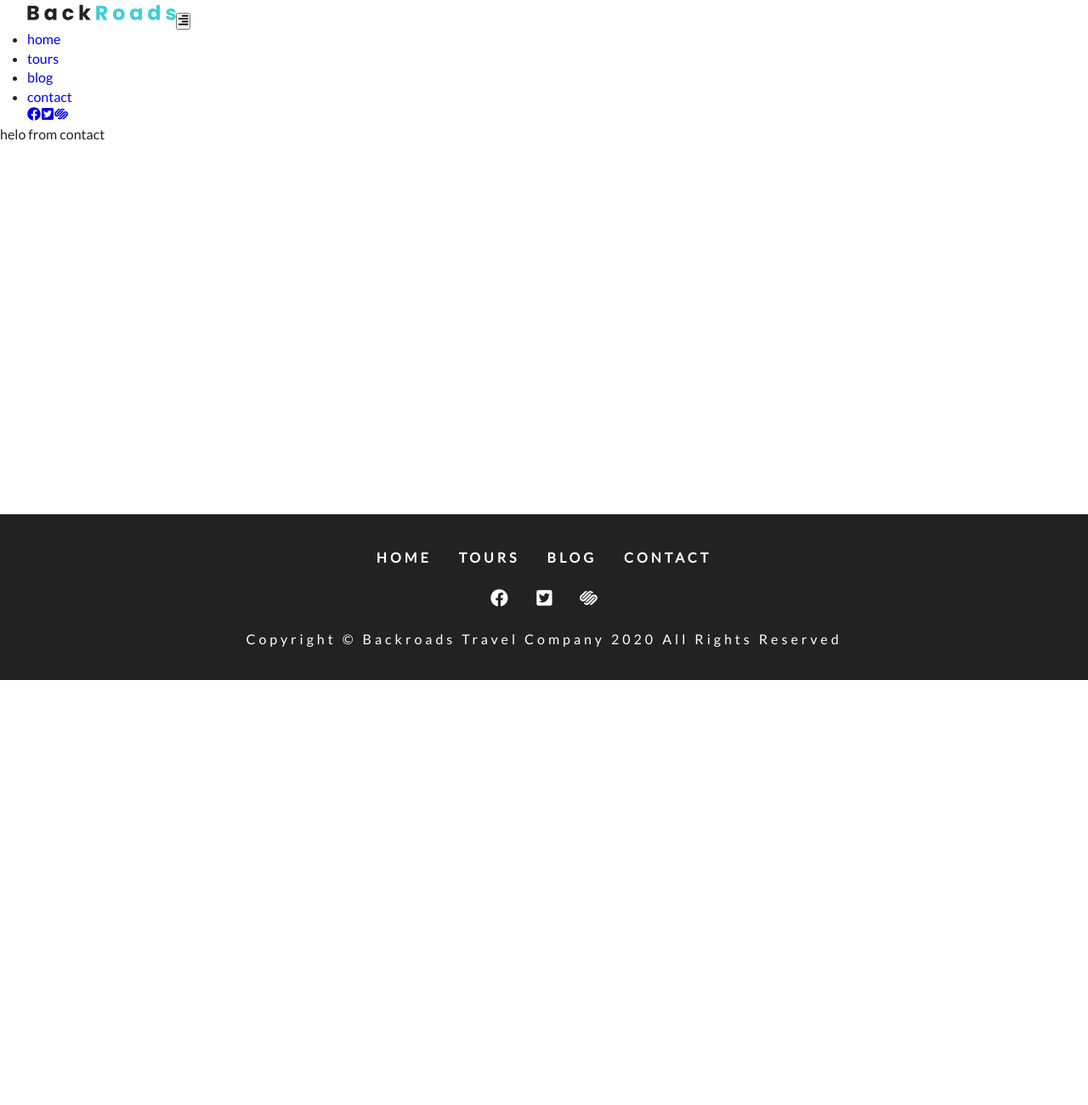
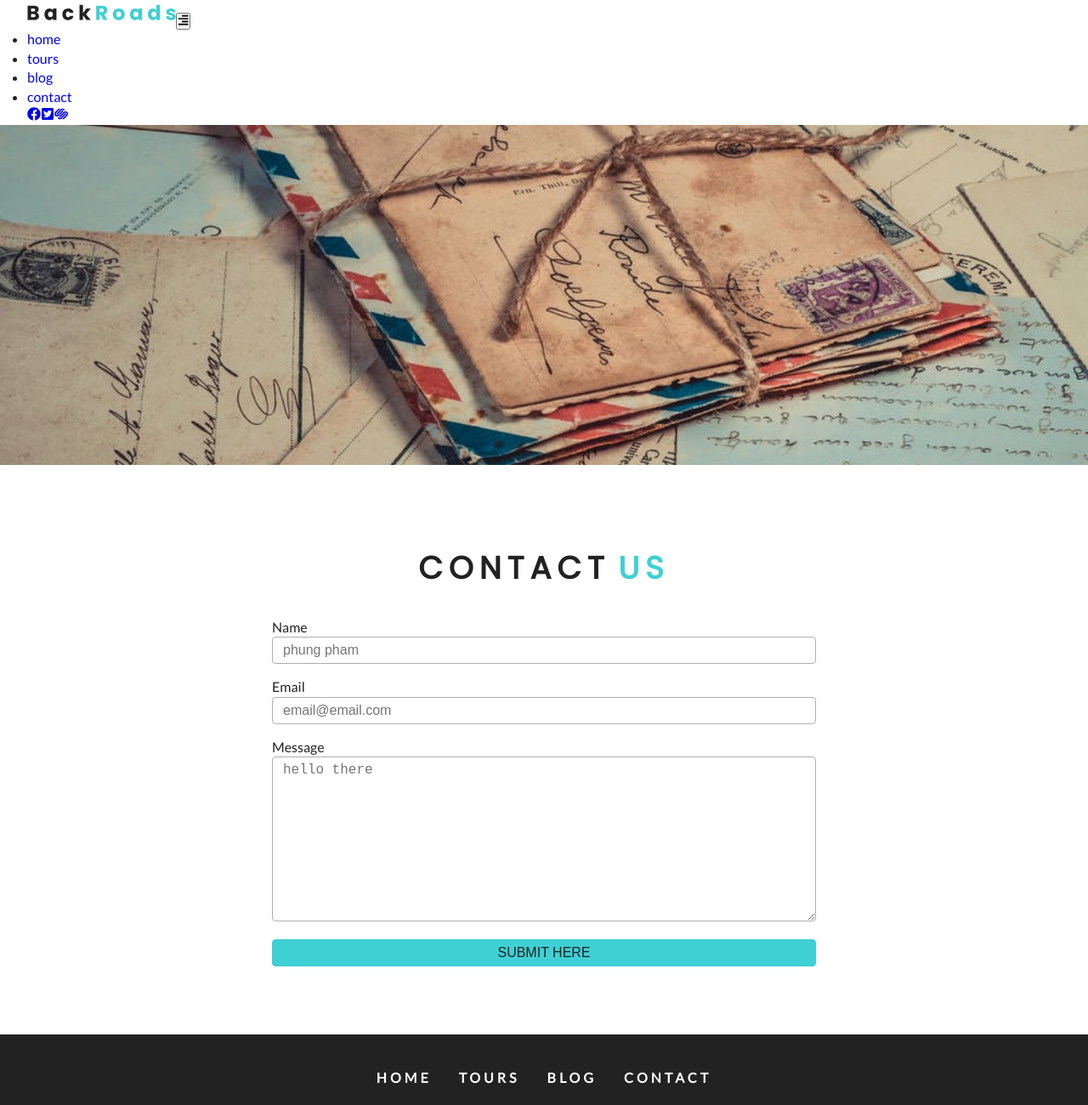
Before and after one commit to phungdpham/back-road-project, a Gatsby site: page /contact in a window 1280 px wide. Shown: the top 1300 px of the page at 85% size. Before the commit the page ends 800 px from the top, so only its background shows below. Built offline with nearby package versions, Linux system fonts and the light colour scheme; Gatsby itself is replaced by a stand-in of ours.

Commit message:
completed contact form

```diff
--- a/gatsby-config.js
+++ b/gatsby-config.js
@@ -1,9 +1,25 @@
-/**
- * Configure your Gatsby site with this file.
- *
- * See: https://www.gatsbyjs.org/docs/gatsby-config/
- */
-
 module.exports = {
-  plugins: [`gatsby-plugin-styled-components`],
+  siteMetadata: {
+    title: "BackRoads",
+    description:
+      "Explore awesome worldwide tour & discover what makes each of them unique. Forget your daily routine & say yes to adventure",
+    author: "@phung",
+    data: {
+      name: "phung",
+      age: 32,
+    },
+  },
+  plugins: [
+    {
+      resolve: `gatsby-source-filesystem`,
+      options: {
+        name: `images`,
+        path: `${__dirname}/src/images/`,
+      },
+    },
+    `gatsby-transformer-sharp`,
+    `gatsby-plugin-sharp`,
+    `gatsby-plugin-styled-components`,
+    `gatsby-plugin-transition-link`,
+  ],
 }
--- /dev/null
+++ b/src/components/Contact/Contact.js
@@ -0,0 +1,58 @@
+import React from "react"
+import Title from "../Title"
+import styles from "../../css/contact.module.css"
+
+const Contact = () => {
+  return (
+    <section className={styles.contact}>
+      <Title title="contact" subtitle="us" />
+      <div className={styles.center}>
+        <form
+          className={styles.form}
+          action="https://formspree.io/phungpham@outlook.com"
+          method="POST"
+        >
+          <div>
+            <lable htmlFor="name">Name</lable>
+            <input
+              type="text"
+              name="name"
+              id="name"
+              className={styles.formControl}
+              placeholder="phung pham"
+            />
+          </div>
+          <div>
+            <lable htmlFor="name">Email</lable>
+            <input
+              type="email"
+              name="email"
+              id="email"
+              className={styles.formControl}
+              placeholder="email@email.com"
+            />
+          </div>
+          <div>
+            <lable htmlFor="name">Message</lable>
+            <textarea
+              name="message"
+              id="message"
+              rows="10"
+              className={styles.formControl}
+              placeholder="hello there"
+            />
+          </div>
+          <div>
+            <input
+              type="submit"
+              value="submit here"
+              className={styles.submit}
+            />
+          </div>
+        </form>
+      </div>
+    </section>
+  )
+}
+
+export default Contact
--- a/src/components/Footer.js
+++ b/src/components/Footer.js
@@ -2,7 +2,9 @@ import React from "react"
 import styles from "../css/footer.module.css"
 import links from "../constants/links"
 import socialIcons from "../constants/social-icons"
-import { Link } from "gatsby"
+// import { Link } from "gatsby"
+import AniLink from "gatsby-plugin-transition-link/AniLink";
+
 
 const Footer = () => {
   return (
@@ -10,9 +12,9 @@ const Footer = () => {
       <div className={styles.links}>
         {links.map((item, index) => {
           return (
-            <Link key={index} to={item.path}>
+            <AniLink fade key={index} to={item.path}>
               {item.text}
-            </Link>
+            </AniLink>
           )
         })}
       </div>
--- a/src/components/Home/Services.js
+++ b/src/components/Home/Services.js
@@ -1,5 +1,5 @@
 import React from 'react'
-import Title from './Title'
+import Title from '../Title'
 import styles from '../../css/services.module.css'
 import services from '../../constants/services'
 
--- a/src/components/Navbar.js
+++ b/src/components/Navbar.js
@@ -1,5 +1,6 @@
 import React, { useState } from "react"
-import { Link } from "gatsby"
+// import { Link } from "gatsby"
+import AniLink from "gatsby-plugin-transition-link/AniLink";
 import styles from "../css/navbar.module.css"
 import { FaAlignRight } from "react-icons/fa"
 import links from "../constants/links"
@@ -31,7 +32,7 @@ const Navbar = () => {
           {links.map((item, index) => {
             return (
               <li key={index}>
-                <Link to={item.path}>{item.text}</Link>
+                <AniLink fade to={item.path}>{item.text}</AniLink>
               </li>
             )
           })}
--- /dev/null
+++ b/src/components/StyledHero.js
@@ -0,0 +1,25 @@
+import React from "react"
+import styled from "styled-components"
+import BackgroundImage from "gatsby-background-image"
+
+const StyledHero = ({ img, className, children, home }) => {
+  return (
+    <BackgroundImage className={className} fluid={img} home={home}>
+      {children}
+    </BackgroundImage>
+  )
+}
+
+export default styled(StyledHero)`
+  min-height: ${props => (props.home ? "calc(100vh - 62px)" : "50vh")};
+  background: ${props =>
+    props.home
+      ? "linear-gradient(rgba(63, 208, 212, 0.7), rgba(0, 0, 0, 0.7))"
+      : "none"};
+  background-position: center;
+  background-size: cover;
+  opacity: 1 !important;
+  display: flex;
+  justify-content: center;
+  align-items: center;
+`
--- a/src/pages/404.js
+++ b/src/pages/404.js
@@ -2,13 +2,15 @@ import React from 'react'
 import Layout from "../components/Layout"
 import styles from '../css/error.module.css'
 import {Link} from 'gatsby'
+import AniLink from "gatsby-plugin-transition-link/AniLink";
+
 import Banner from '../components/Banner'
 
 export default function error() {
     return <Layout>
         <header className={styles.error}>
             <Banner title="oops it's a dead end">
-                <Link to="/" className="btn-white">back to home page</Link>
+                <AniLink to="/" className="btn-white">back to home page</AniLink>
             </Banner>
         </header>
     </Layout>
--- a/src/pages/contact.js
+++ b/src/pages/contact.js
@@ -1,11 +1,27 @@
 import React from 'react'
 import Layout from "../components/Layout"
+import StyledHero from "../components/StyledHero"
+import { graphql } from "gatsby"
+import Contact from '../components/Contact/Contact'
 
 
-export default function contact () {
+export default function contact ({data}) {
     return (
         <Layout>
-            helo from contact
+            <StyledHero img={data.contactBcg.childImageSharp.fluid}/>
+            <Contact />
         </Layout>
     )
 }
+
+export const query = graphql`
+  query {
+    contactBcg: file(relativePath: { eq: "connectBcg.jpeg" }) {
+      childImageSharp {
+        fluid(quality: 90, maxWidth: 4160) {
+          ...GatsbyImageSharpFluid_withWebp
+        }
+      }
+    }
+  }
+`
```
Also changed, not shown: package.json (+7 -0 lines), src/components/Home/About.js (+24 -3 lines), src/examples/Header.js (added, +31 -0 lines), src/examples/RegularHeader.js (added, +35 -0 lines), src/pages/blog.js (+16 -2 lines), src/pages/index.js (+25 -8 lines), src/pages/tours.js (+20 -1 lines), src/components/Title.js (renamed from src/components/Home/Title.js), 1 other file.
